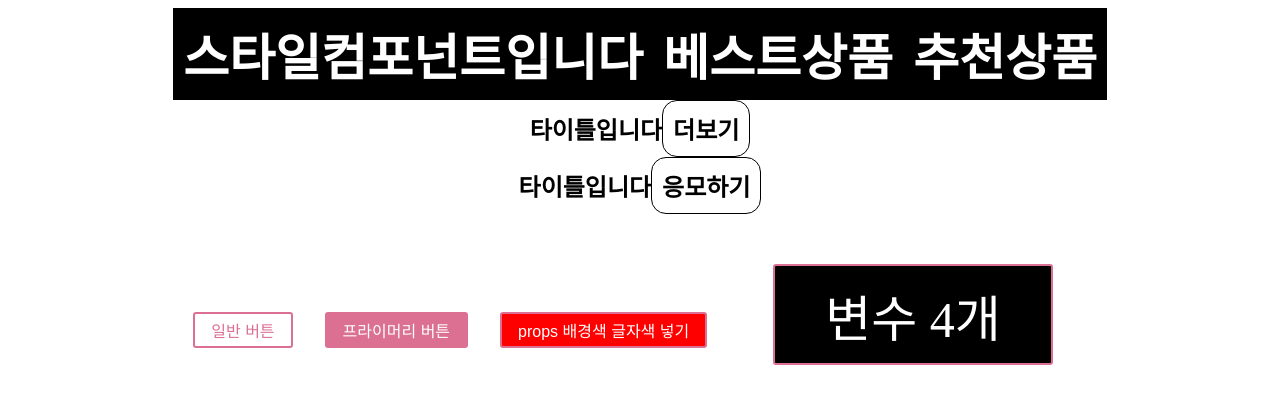
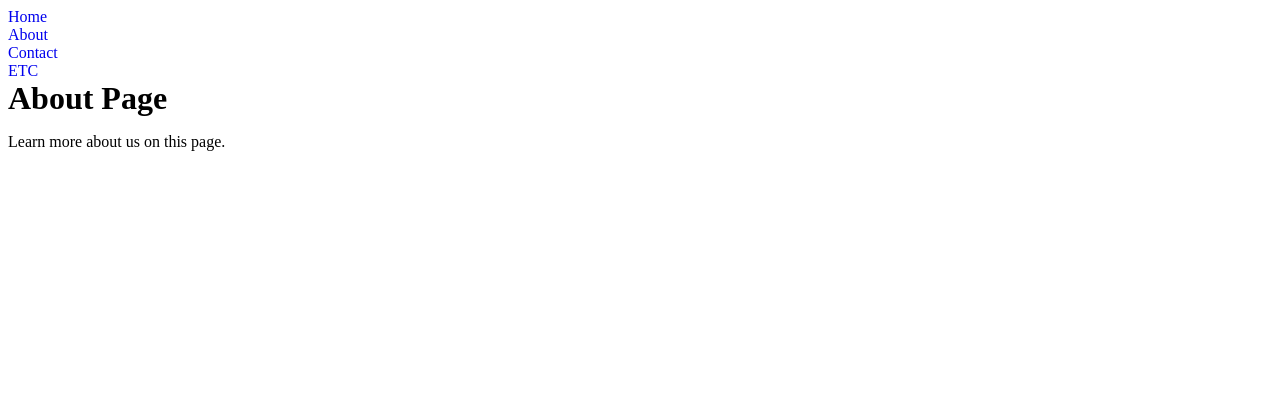
Before and after one commit to srh0820/reactspa, a React (Create React App) app: page /about in a window 1280 px wide. Shown: the top 404 px of the page. Built offline with nearby package versions, Linux system fonts and the light colour scheme.

Commit message:
react-router-dom

```diff
--- a/package.json
+++ b/package.json
@@ -9,6 +9,7 @@
     "bootstrap": "^5.3.3",
     "react": "^18.3.1",
     "react-dom": "^18.3.1",
+    "react-router-dom": "^6.24.1",
     "react-scripts": "5.0.1",
     "sass": "^1.77.6",
     "styled-components": "^6.1.11",
--- /dev/null
+++ b/src/App3Router.js
@@ -0,0 +1,28 @@
+import React from 'react';
+import { Routes, Route, Link } from 'react-router-dom';
+import Home from './pages/Home';
+import About from './pages/About';
+import Contact from './pages/Contact';
+
+const App3 = () => (
+  <>
+    <div>
+      <nav>
+        <ul>
+          <li><Link to="/">Home</Link></li>
+          <li><Link to="/about">About</Link></li>
+          <li><Link to="/contact">Contact</Link></li>
+          <li><Link to="/etc">ETC</Link></li>
+        </ul>
+      </nav>
+      <Routes>
+        <Route path="/" element={<Home />} />
+        <Route path="/about" element={<About />} />
+        <Route path="/contact" element={<Contact />} />
+        <Route path="/etc" element={<h2>etc 페이지</h2>} />
+      </Routes>
+    </div>
+  </>
+);
+
+export default App3;
--- a/src/index.js
+++ b/src/index.js
@@ -1,47 +1,17 @@
 import React from 'react';
 import ReactDOM from 'react-dom/client';
 import './index.scss';
-import App2 from './App2';
+
 import 'swiper/css';
 import 'swiper/css/pagination';
 import 'swiper/css/navigation';
 
-// const myinfo = [{
-//   price : 50000,
-//   pronm : "신발",
-//   protext : "신발입니다1"
-// },
-// {
-//   price : 100000,
-//   pronm : "신발",
-//   protext : "신발입니다2"
-// }]
-
-// const root = ReactDOM.createRoot(document.getElementById('root'));
-// root.render(
-//   <>
-//     {/* myinfo 배열의 첫 번째와 두 번째 요소를 각각 sendinfo prop으로 App 컴포넌트에 전달하고 있습니다. */}
-//     <App sendinfo ={myinfo[0]}></App>
-//     <App sendinfo ={myinfo[1]}></App>
-
-//     {/* myinfo 배열을 map 함수로 순회하며 각 요소를 sendinfo prop으로 전달하여 App 컴포넌트를 렌더링합니다.
-//             이 방법은 배열의 모든 요소에 대해 App 컴포넌트를 생성합니다. */}
-//     {
-//       myinfo.map((ele, idx)=>{
-//           return(
-//               <App sendinfo={myinfo[idx]}></App>
-//           )
-//       })
-//     }
-
-//     {/* 앞서 설명한 map 함수와 동일하지만 더 간결한 문법으로 작성되었습니다.
-// 		    return 문을 생략하고 바로 JSX를 반환합니다. */}
-//     {
-// 	    myinfo.map((ele, idx)=> <App sendinfo={myinfo[idx]}></App>)
-//     }
-//   </>
+import App3 from './App3Router';
+import { BrowserRouter } from 'react-router-dom';
 
 const root = ReactDOM.createRoot(document.getElementById('root'));
 root.render(
-    <App2 />
+    <BrowserRouter>
+        <App3 />
+    </BrowserRouter>
 );
--- /dev/null
+++ b/src/pages/About.js
@@ -0,0 +1,10 @@
+import React from 'react';
+
+const About = () => (
+  <div>
+    <h1>About Page</h1>
+    <p>Learn more about us on this page.</p>
+  </div>
+);
+
+export default About;
--- /dev/null
+++ b/src/pages/Contact.js
@@ -0,0 +1,10 @@
+import React from 'react';
+
+const Contact = () => (
+  <div>
+    <h1>Contact Page</h1>
+    <p>Get in touch with us!</p>
+  </div>
+);
+
+export default Contact;
--- /dev/null
+++ b/src/pages/Home.js
@@ -0,0 +1,10 @@
+import React from 'react';
+
+const Home = () => (
+  <div>
+    <h1>Home Page</h1>
+    <p>Welcome to the home page!</p>
+  </div>
+);
+
+export default Home;
```
Also changed, not shown: 1 other file (tests, documents, lock files or other folders).
